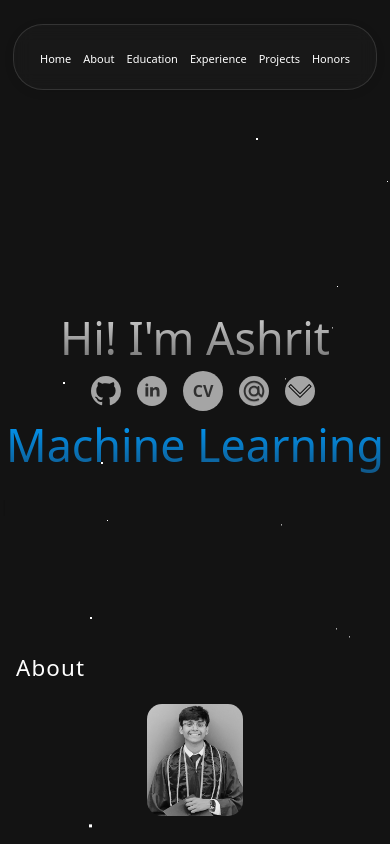
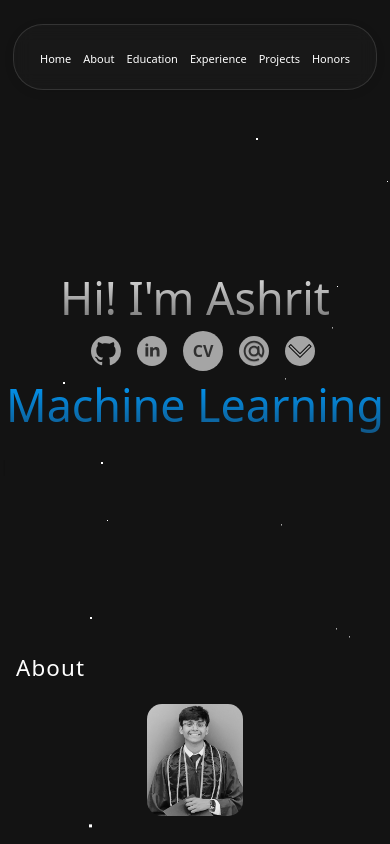
Before and after one commit to ashrit-ram-anala/Portfolio, a React (Vite) app in the folder client/: page / in a window 390 px wide. Shown: the top 844 px of the page. Built offline with nearby package versions, Linux system fonts and the light colour scheme.

Commit message:
updated spacing

```diff
--- a/client/src/App.css
+++ b/client/src/App.css
@@ -349,7 +349,7 @@ header .blob {
     font-size: 2.8rem;
     display: flex;
     justify-content: center;
-    padding-top: 19rem;
+    padding-top: 16.5rem;
   }
   .heading-type {
     display: flex;
```
